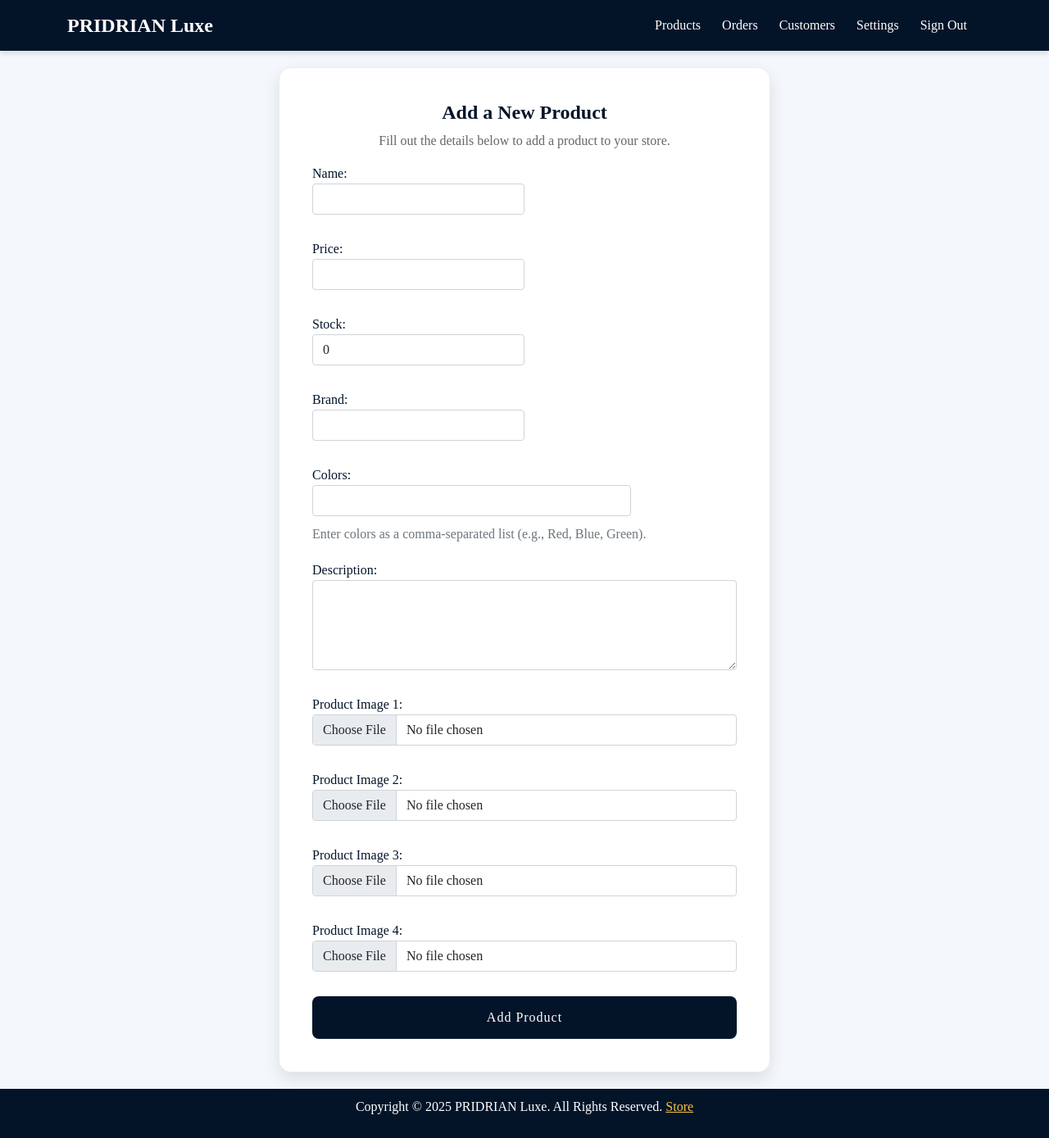
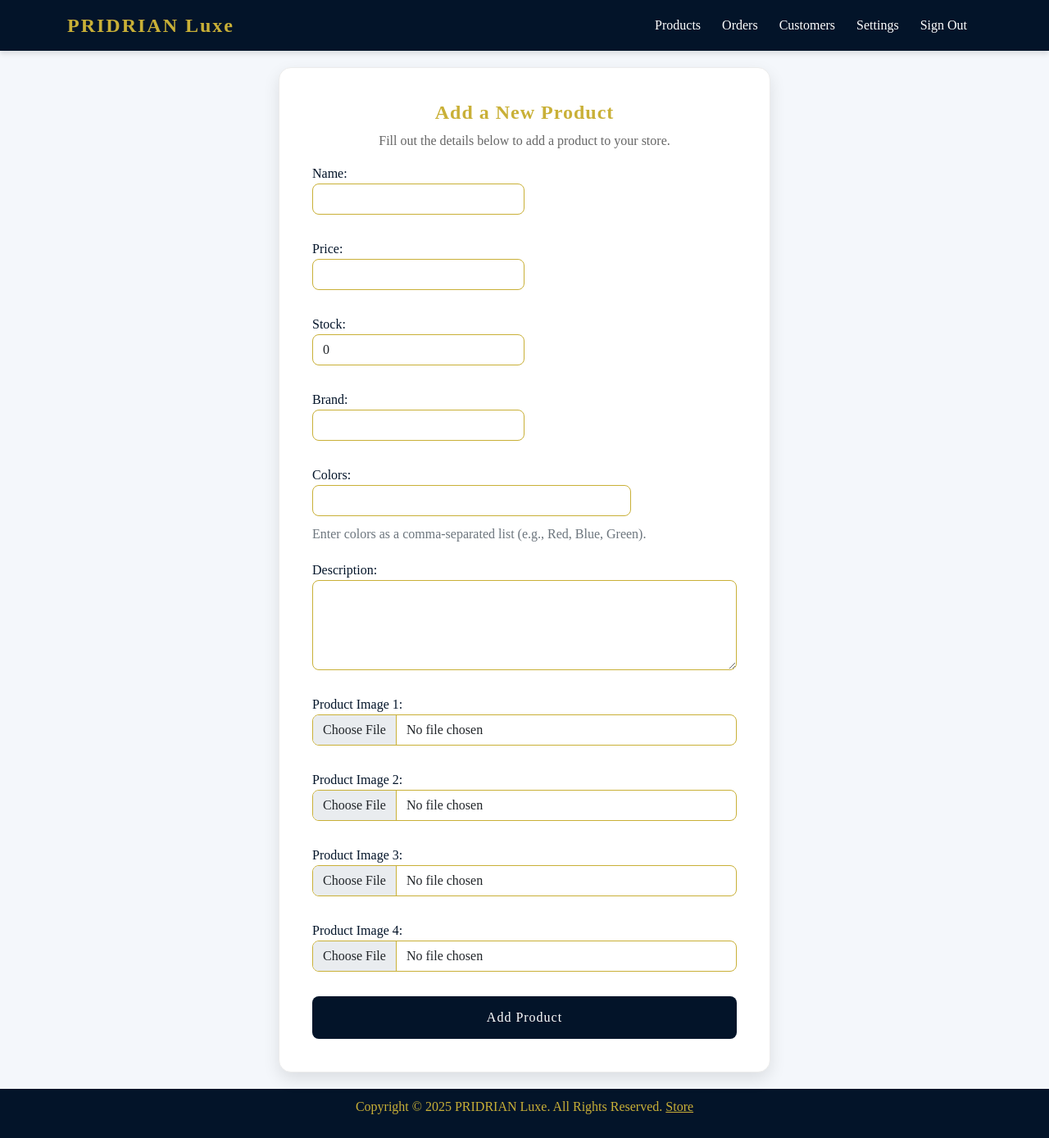
Before and after one commit to WangilaPrish/PRIDRIAN, a Django app: page /addproduct/ in a window 1280 px wide. Shown: the whole page at 82% size. Run offline with Django 4.2, Linux system fonts and the light colour scheme; the visitor is signed in with stand-in values (Sample User, id 1); parts of the project's set-up code (start-up, migrations or seed data) failed here and were passed over; some libraries are stand-ins or nearby versions.

Commit message:
Enhance styling and layout of the Add Product page for improved user experience

```diff
--- a/templates/addproduct.html
+++ b/templates/addproduct.html
@@ -9,68 +9,86 @@
     <link rel="stylesheet" href="{% static 'assets/css/bootstrap.min.css' %}">
     <link rel="stylesheet" href="{% static 'assets/css/fontawesome.min.css' %}">
     <style>
-        /* General Styling */
+        :root {
+            --luxury-gold: #c9b037;
+            --luxury-black: #031429;
+            --luxury-white: #fff;
+        }
         body {
             font-family: 'Roboto', Arial, sans-serif;
             background-color: #f4f4f9;
         }
-
         .navbar {
-            background-color: #031429;
+            background-color: var(--luxury-black);
             box-shadow: 0 4px 6px rgba(0, 0, 0, 0.1);
         }
-
         .navbar-brand {
             font-size: 1.5rem;
             font-weight: bold;
-            color: #fff !important;
+            color: var(--luxury-gold) !important;
+            letter-spacing: 2px;
         }
-
         .navbar-nav .nav-link {
-            color: #fff !important;
+            color: var(--luxury-white) !important;
             font-size: 1rem;
             margin-right: 10px;
+            transition: color 0.2s;
         }
-
         .navbar-nav .nav-link:hover {
-            color: #f8c146 !important;
+            color: var(--luxury-gold) !important;
         }
-
-        .table th {
-            background-color: #031429;
-            color: white;
-            text-align: center;
+        .card-login {
+            border-radius: 18px;
+            box-shadow: 0 8px 32px rgba(201,176,55,0.12);
+            border: 1px solid #ececec;
+            background-color: #fff;
+            padding: 40px;
         }
-
-        .table td {
-            text-align: center;
-        }
-
-        .btn-add-product {
-            background-color: #031429;
-            color: white;
-        }
-
-        .btn-add-product:hover {
-            background-color: #f8c146;
-            color: #031429;
-        }
-
         .form-control {
             margin-bottom: 10px;
+            border-radius: 8px;
+            border: 1px solid #c9b037;
         }
-
+        label {
+            color: var(--luxury-gold);
+            font-weight: 500;
+        }
+        .btn-add-product, button[type="submit"] {
+            background-color: var(--luxury-gold);
+            color: var(--luxury-black);
+            font-family: serif;
+            padding: 14px 20px;
+            border-radius: 8px;
+            border: none;
+            cursor: pointer;
+            font-weight: 500;
+            transition: all 0.3s ease;
+            width: 100%;
+            letter-spacing: 1px;
+        }
+        .btn-add-product:hover, button[type="submit"]:hover {
+            background-color: var(--luxury-black);
+            color: var(--luxury-gold);
+        }
+        h1.fs-4 {
+            color: var(--luxury-gold);
+            font-size: 1.5rem;
+            font-family: serif;
+            font-weight: 700;
+            letter-spacing: 1px;
+        }
+        .main {
+            background-color: #f4f7fb;
+        }
         footer {
-            background-color: #031429;
-            color: white;
+            background-color: var(--luxury-black);
+            color: var(--luxury-gold);
             padding: 10px 0;
             text-align: center;
         }
-
         footer a {
-            color: #f8c146;
+            color: var(--luxury-gold);
         }
-
         footer a:hover {
             text-decoration: underline;
         }
@@ -106,7 +124,7 @@
       style="display: flex; justify-content: center; align-items: center; min-height: 100vh; width: 100%; background-color: #f4f7fb; padding: 20px;">
     <div class="container" style="width: 100%; max-width: 600px; padding: 0;">
         <div class="card-login" style="border-radius: 15px; border: 1px solid #ececec; box-shadow: 0 8px 20px rgba(0, 0, 0, 0.1); overflow: hidden; background-color: #fff; padding: 40px;">
-            <h1 class="fs-4" style="font-weight: 700; font-family: serif; text-align: center; color: #031429; font-size: 14px;">Add a New Product</h2>
+            <h1 class="fs-4" style="font-weight: 700; font-family: serif; text-align: center;">Add a New Product</h1>
             <p class="fs-6" style="color: #666; font-family: serif; text-align: center; font-size: 16px;">Fill out the details below to add a product to your store.</p>
 
             <form method="POST" enctype="multipart/form-data" style="width: 100%; display: flex; flex-direction: column; gap: 20px;" class="fs-6">
```
